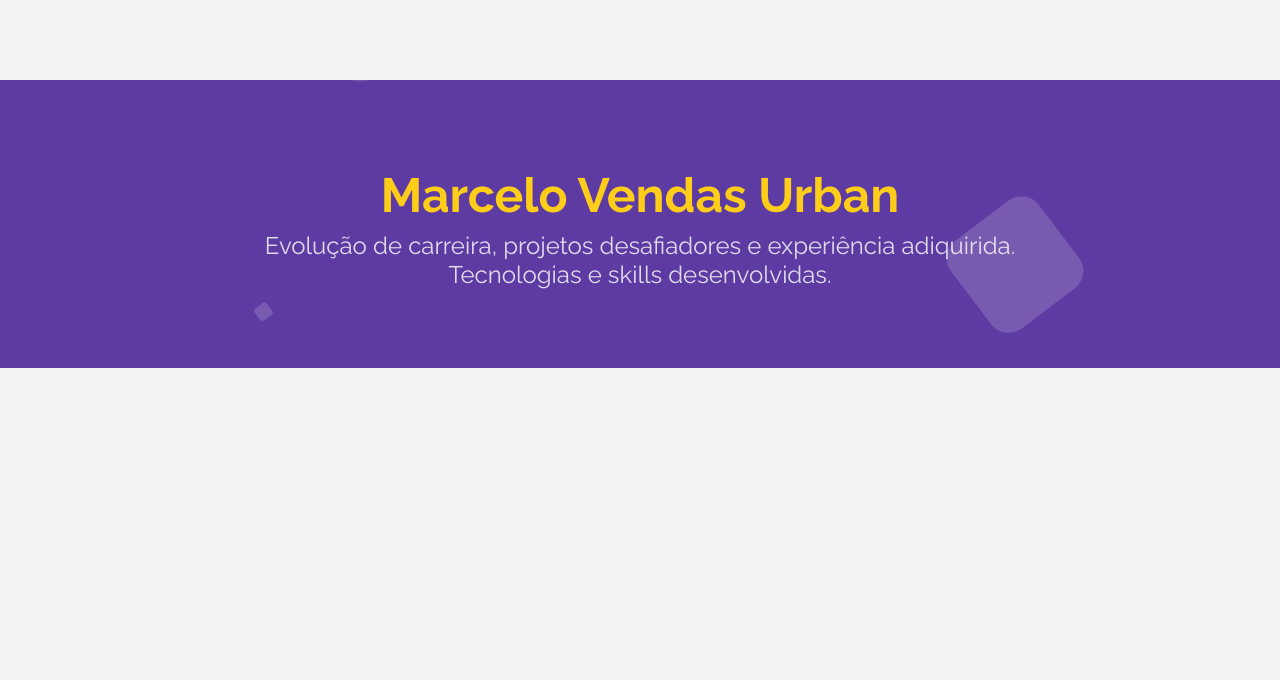
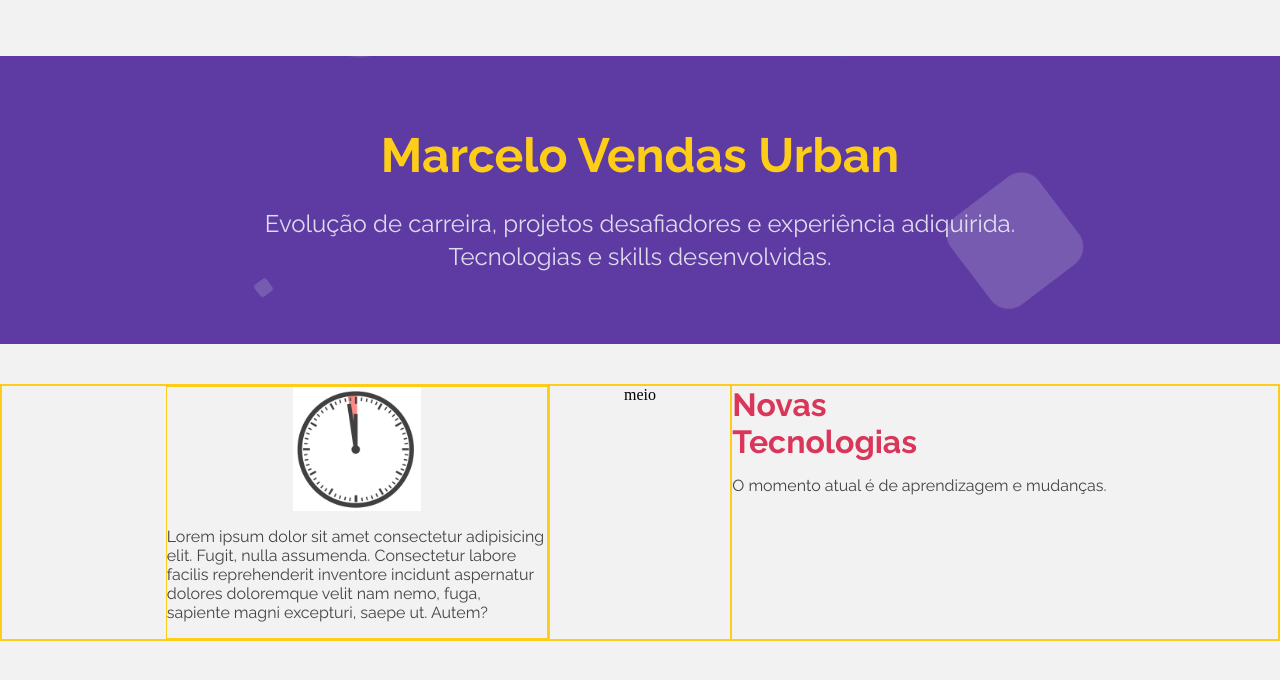
Before and after one commit to mvurban/curriculo, a React (Create React App) app: page / in a window 1280 px wide. Shown: the top 680 px of the page. Built offline with nearby package versions, Linux system fonts and the light colour scheme.

Commit message:
inicio do main

```diff
--- a/src/App.tsx
+++ /dev/null
@@ -1,36 +0,0 @@
-import './App.css';
-
-function App() {
-
-
-
-   return (
-      <>
-
-         <header>
-            <h1>Marcelo Vendas Urban</h1>
-            <h2>Evolução de carreira, projetos desafiadores e experiência adiquirida. </h2>
-            <h2>Tecnologias e skills desenvolvidas.</h2>
-            <ul className="circles">
-               <li></li>
-               <li></li>
-               <li></li>
-               <li></li>
-               <li></li>
-               <li></li>
-               <li></li>
-               <li></li>
-               <li></li>
-               <li></li>
-            </ul>
-
-         </header>
-
-         <main></main>
-         <footer></footer>
-      </>
-
-   );
-}
-
-export default App;
--- /dev/null
+++ b/src/declarations.d.ts
@@ -0,0 +1,3 @@
+declare module '*.png';
+declare module '*.jpg';
+declare module '*.svg';
--- a/src/index.tsx
+++ b/src/index.tsx
@@ -1,7 +1,7 @@
 import React from 'react';
 import ReactDOM from 'react-dom/client';
-import './index.css';
-import App from './App';
+import './styles/index.css';
+import App from './pages/App';
 
 
 const root = ReactDOM.createRoot(
--- /dev/null
+++ b/src/pages/App.scss
@@ -0,0 +1,90 @@
+@import url('https://fonts.googleapis.com/css2?family=Raleway:wght@400;700&display=swap');
+
+header{
+   height: 18rem;
+   width: 100%;
+   margin-top: 7vh;
+   background-color: #5D3BA2;
+   display: flex;
+   flex-direction: column;
+   justify-content: center;
+   align-items: center;
+   position: relative;
+}
+
+.user-name{
+   color: #FECD19;
+   padding-bottom: 24px;
+}
+
+h1{
+   font-family: 'Raleway', sans-serif;
+   font-weight: 700;
+   font-size: 3rem;
+}
+
+h2{
+   font-family: 'Raleway', sans-serif;
+   font-weight: 700;
+   font-size: 2rem;
+   color: #DA3659;
+}
+
+
+h3{
+   color: #E0DAED;
+   font-family: 'Raleway', sans-serif;
+   font-weight: 400;
+   font-size: 1.5rem;
+   padding: 2px;
+}
+
+p{
+   font-family: 'Raleway', sans-serif;
+   font-weight: 400;
+   font-size: 1rem;
+   color: #444;
+   padding: 1rem 0;
+}
+
+main{
+   display: grid;
+   grid-template-columns: 3fr 1fr 3fr;
+   grid-template-rows: 1fr;
+   border: 1px solid #FECD19;
+   margin: 5vh 0;
+
+   div{
+      display: flex;
+      flex-direction: column;
+      border: 1px solid #FECD19;
+
+      img{
+         max-width: 10vw;
+      }
+
+   }
+
+   .container-left{
+      align-items: flex-start;
+      width: 70%;
+
+      img{
+         align-self: center;
+      }
+   }
+
+   div:nth-child(1) {
+      display: flex;
+      align-items:flex-end;
+   }
+
+   div:nth-child(2) {
+      align-items: center;
+   }
+
+   div:nth-child(3) {
+      align-items: flex-start;
+   }
+
+}
--- /dev/null
+++ b/src/pages/App.tsx
@@ -0,0 +1,43 @@
+import './App.scss';
+import '../styles/header-animation.css'
+import clock from '../assets/clock.png';
+
+
+function App() {
+
+   return (
+      <>
+
+         <header>
+            <h1 className='user-name'>Marcelo Vendas Urban</h1>
+            <h3>Evolução de carreira, projetos desafiadores e experiência adiquirida. </h3>
+            <h3>Tecnologias e skills desenvolvidas.</h3>
+            <ul className="header-animated">
+               <li></li><li></li><li></li><li></li><li></li><li></li><li></li><li></li><li></li><li></li>
+            </ul>
+         </header>
+
+         <main>
+            <div>
+               <div className='container-left'>
+                  <img src={clock} alt='clock time' />
+                  <p>Lorem ipsum dolor sit amet consectetur adipisicing elit. Fugit, nulla assumenda. Consectetur labore facilis reprehenderit inventore incidunt aspernatur dolores doloremque velit nam nemo, fuga, sapiente magni excepturi, saepe ut. Autem?</p>
+               </div>
+            </div>
+            <div>meio</div>
+            <div>
+               <h2>Novas <br />Tecnologias</h2>
+               <p>
+                  O momento atual é de aprendizagem e mudanças.
+               </p>
+            </div>
+
+         </main>
+         <footer></footer>
+
+      </>
+
+   );
+}
+
+export default App;
--- a/src/App.css
+++ b/src/styles/header-animation.css
@@ -1,33 +1,5 @@
-@import url('https://fonts.googleapis.com/css2?family=Raleway:wght@400;700&display=swap');
 
-header{
-   height: 18rem;
-   width: 100%;
-   margin-top: 80px;
-   background-color: #5D3BA2;
-   display: flex;
-   flex-direction: column;
-   justify-content: center;
-   align-items: center;
-   position: relative;
-}
-
-h1{
-   font-family: 'Raleway', sans-serif;
-   font-weight: 700;
-   font-size: 3rem;
-   color: #FECD19;
-   padding: 8px;
-}
-
-h2{
-   color: #E0DAED;
-   font-family: 'Raleway', sans-serif;
-   font-weight: 400;
-   font-size: 1.5rem;
-}
-
-.circles{
+.header-animated{
    position: absolute;
    top: 0;
    left: 0;
@@ -36,7 +8,7 @@ h2{
    overflow: hidden;
 }
 
-.circles li{
+.header-animated li{
    position: absolute;
    display: block;
    list-style: none;
@@ -48,7 +20,7 @@ h2{
 
 }
 
-.circles li:nth-child(1){
+.header-animated li:nth-child(1){
    left: 25%;
    width: 80px;
    height: 80px;
@@ -56,7 +28,7 @@ h2{
 }
 
 
-.circles li:nth-child(2){
+.header-animated li:nth-child(2){
    left: 10%;
    width: 20px;
    height: 20px;
@@ -64,14 +36,14 @@ h2{
    animation-duration: 12s;
 }
 
-.circles li:nth-child(3){
+.header-animated li:nth-child(3){
    left: 70%;
    width: 20px;
    height: 20px;
    animation-delay: 4s;
 }
 
-.circles li:nth-child(4){
+.header-animated li:nth-child(4){
    left: 40%;
    width: 60px;
    height: 60px;
@@ -79,28 +51,28 @@ h2{
    animation-duration: 18s;
 }
 
-.circles li:nth-child(5){
+.header-animated li:nth-child(5){
    left: 65%;
    width: 20px;
    height: 20px;
    animation-delay: 0s;
 }
 
-.circles li:nth-child(6){
+.header-animated li:nth-child(6){
    left: 75%;
    width: 110px;
    height: 110px;
    animation-delay: 3s;
 }
 
-.circles li:nth-child(7){
+.header-animated li:nth-child(7){
    left: 35%;
    width: 150px;
    height: 150px;
    animation-delay: 7s;
 }
 
-.circles li:nth-child(8){
+.header-animated li:nth-child(8){
    left: 50%;
    width: 25px;
    height: 25px;
@@ -108,7 +80,7 @@ h2{
    animation-duration: 45s;
 }
 
-.circles li:nth-child(9){
+.header-animated li:nth-child(9){
    left: 20%;
    width: 15px;
    height: 15px;
@@ -116,7 +88,7 @@ h2{
    animation-duration: 35s;
 }
 
-.circles li:nth-child(10){
+.header-animated li:nth-child(10){
    left: 85%;
    width: 150px;
    height: 150px;
```
Also changed, not shown: src/assets/clock.png (added), src/styles/index.css (renamed from src/index.css).
